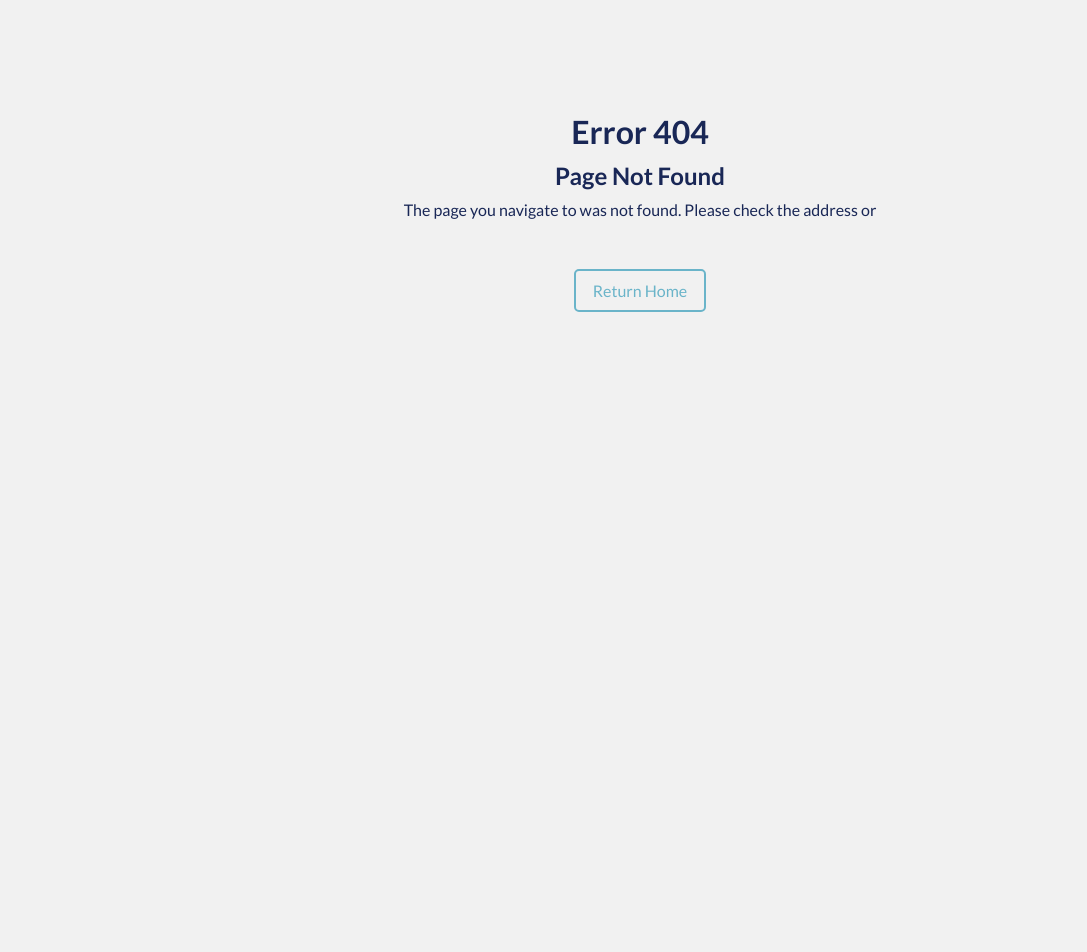
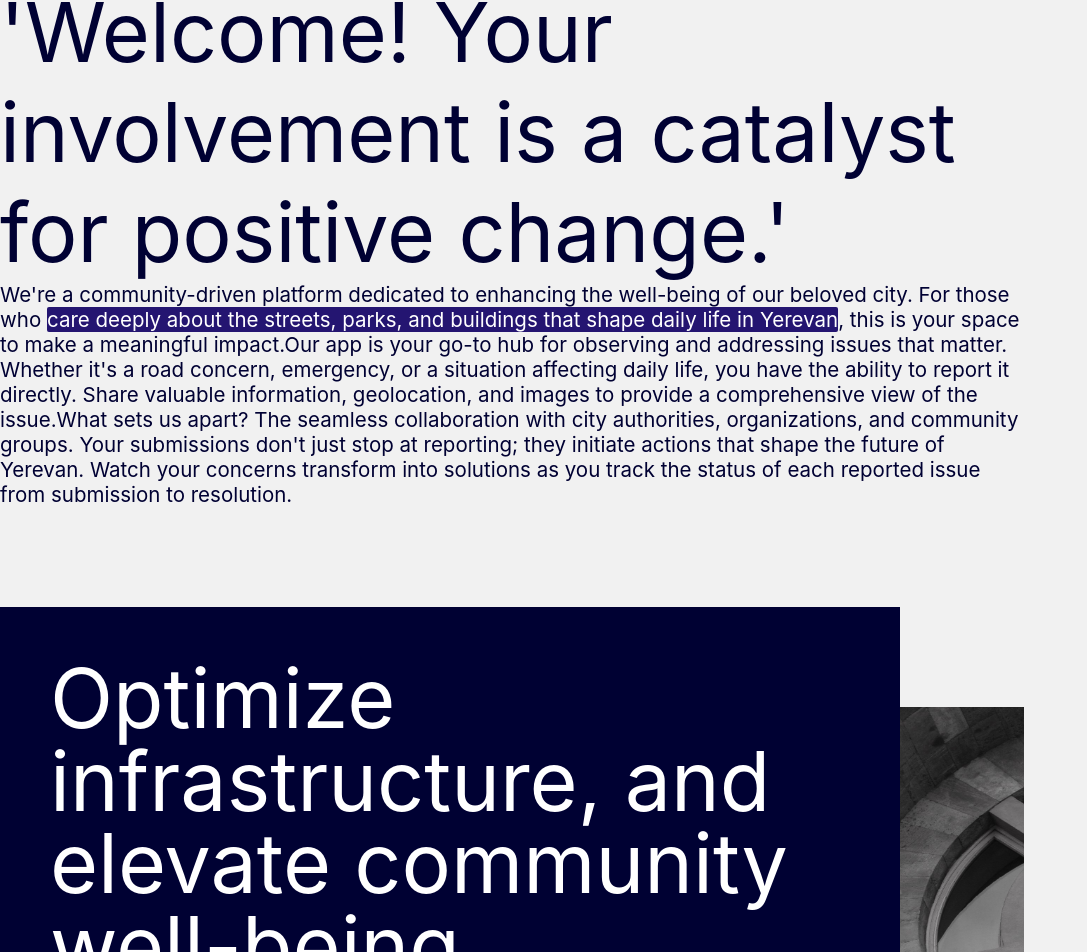
Before and after one commit to solidados/poghota-city-life, a React (Create React App) app in the folder frontend/: page /about in a window 1280 px wide. Before the commit this address had no page. Shown: the part 121-1073 px from the top of the page, without its empty margins (0-1087 px from the left). Before the commit the page ends 800 px from the top, so only its background shows below. Built offline with nearby package versions, Linux system fonts and the light colour scheme.

Commit message:
about us page

```diff
--- a/frontend/src/App.js
+++ b/frontend/src/App.js
@@ -13,6 +13,7 @@ import { useAuthContext } from "./hooks/useAuthContext";
 import Home from "./pages/Home";
 import Login from "./pages/Login";
 import Register from "./pages/Register";
+import AboutUs from "./pages/AboutUs/AboutUs";
 import Profile from "./pages/account/Profile";
 import Complaints from "./pages/account/Complaints";
 
@@ -31,6 +32,7 @@ function App () {
       <Route path="/" element={<RootLayout />}>
         {/*<Route index element={user ? <Home /> : <Navigate to="/login" />} />*/}
         <Route path="/" element={<Home />} />
+        <Route path = "about" element = {<AboutUs/>}/>
         <Route path="login" element={!user ? <Login /> : <Navigate to="/" />} />
         <Route path="register" element={!user ? <Register /> : <Navigate to="/" />} />
         <Route path="account" element={user ? <AccountLayout /> : <Navigate to="/login" />}>
--- /dev/null
+++ b/frontend/src/pages/AboutUs/AboutUs.jsx
@@ -0,0 +1,30 @@
+import { MISSIONS } from "./const";
+import opera from './opera.jpg';
+import AboutUsPageSlider from "./AboutUsPageSlider";
+import zvartnots from './zvartnots.jpg';
+import ornaments from './ornaments.jpg'
+import './style.css';
+
+const AboutUs = () => {
+    const missionsRenderer = MISSIONS.map((mission)=> <div className="mission"><div className = 'mission__id'>{mission.id}</div><div className = 'mission__text'><span className = 'mission__text__header'>{mission.header}</span>{mission.paragraph}</div></div>)
+    return <section className = 'aboutUs'>
+        <section className = "aboutUs__intro">
+       <p className = "aboutUs__intro__heading"> 'Welcome! Your involvement is a catalyst for positive change.'</p>
+            <p className = "aboutUs__intro__text">
+            We're a community-driven platform dedicated to enhancing the well-being of our beloved city. For those who <span className = "aboutUs__markedText">care deeply about the streets, parks, and buildings that shape daily life in Yerevan</span>, this is your space to make a meaningful impact.Our app is your go-to hub for observing and addressing issues that matter. Whether it's a road concern, emergency, or a situation affecting daily life, you have the ability to report it directly. Share valuable information, geolocation, and images to provide a comprehensive view of the issue.What sets us apart? The seamless collaboration with city authorities, organizations, and community groups. Your submissions don't just stop at reporting; they initiate actions that shape the future of Yerevan. Watch your concerns transform into solutions as you track the status of each reported issue from submission to resolution.
+            </p>
+        </section>
+        <section className = "aboutUs__firstSection">
+           <img className = "aboutUs__firstSection__img" src={ornaments} alt="ornaments" />
+           <div className="aboutUs__firstSection__text">Optimize infrastructure, and elevate community well-being seamlessly.</div>
+        </section >
+        <section className = "aboutUs__missionsSection">
+         {missionsRenderer}
+        </section>
+        <section className = "aboutUs__thirdSection">
+           <img className = "aboutUs__thirdSection__img" src={opera} alt="opera" />
+           <div className="aboutUs__thirdSection__text">Together, let's create a Yerevan built on collective efforts and shared triumphs.</div>
+        </section >
+    </section>
+};
+export default AboutUs;
--- /dev/null
+++ b/frontend/src/pages/AboutUs/const.jsx
@@ -0,0 +1,27 @@
+export const MISSIONS = [
+    {
+        id: 1,
+        header: 'City Love:',
+        paragraph: 'Connect with fellow Yerevan residents, contribute your ideas, and report issues. Together, lets shape a city we are proud to call home. ',
+    },
+    {
+        id: 2,
+        header: 'Celebrate Success:',
+        paragraph: 'Your involvement is a catalyst for positive change. Lets share in the victories that make Yerevan even more remarkable.',
+    },
+    {
+        id: 3,
+        header: 'Snap, Share, Solve:',
+        paragraph: 'Capture and share issues effortlessly. Your photos and details guide improvements, creating a Yerevan that works for everyone.',
+    },
+    {
+        id: 4,
+        header: 'Snap, Share, Solve:',
+        paragraph: 'Capture and share issues effortlessly. Your photos and details guide improvements, creating a Yerevan that works for everyone.',
+    },
+    {
+        id: 5,
+        header: 'Community Power:',
+        paragraph: 'Unite with neighbors, organizations, and authorities. Your voice matters. Lets build a Yerevan that thrives on shared contributions and shared victories.',
+    },
+]
--- /dev/null
+++ b/frontend/src/pages/AboutUs/style.css
@@ -0,0 +1,143 @@
+.aboutUs {
+    width: 80%;
+    display: flex;
+    flex-direction: column;
+    gap: 150px;
+    align-items: center;
+}
+
+.aboutUs__intro {
+    display: flex;
+    margin-bottom: 50px;
+    flex-direction: column;
+    align-items: center;
+    justify-content: center;
+}
+.aboutUs__intro__text {
+    width: 100%;
+    color:  #000133;
+font-family: Inter;
+font-size: 20.5px;
+font-style: normal;
+font-weight: 400;
+
+}
+
+.aboutUs__intro__heading {
+    color: #000133;
+    font-family: Inter;
+    font-size: 82.5px;
+    font-style: normal;
+    font-weight: 400;
+}
+.aboutUs__missionsSection {
+    width: 100%;
+    display: flex;
+    gap: 24px;
+    margin-bottom: 50px;
+    flex-wrap: wrap;
+    align-items: center;
+    justify-content: left;
+}
+.mission {
+    width: 100%;
+    max-width: 350px;
+    height: 131px;
+    gap: 24px;
+    padding: 24px;
+    display: flex;
+    align-items: center;
+    justify-content: center;
+}
+
+.mission__id {
+color: #000133;
+font-family: Inter;
+font-size: 106px;
+font-style: normal;
+font-weight: 400;
+line-height: 110px; /* 103.774% */
+}
+
+.mission__text {
+color:  #000133;
+font-family: Inter;
+font-size: 20.5px;
+font-style: normal;
+font-weight: 400;
+line-height: 24px; /* 117.073% */
+}
+
+.aboutUs__firstSection{
+    width: 100%;
+    height: 405px;
+    position: relative;
+    display: flex;
+
+    align-items: center;
+    justify-content: center;
+}
+.aboutUs__firstSection__img {
+    width: 720px;
+    height: 405px;
+    position: absolute;
+    right: 0px;
+    z-index: 0;
+}
+
+.aboutUs__firstSection__text {
+    background-color: #000133;
+    text-align: left;
+    position: absolute;
+    top: -100px;
+    left: 0px;
+    width: 900px;
+    color: #FFF;
+    padding: 50px;
+    font-family: Inter;
+    font-size: 82.5px;
+    font-style: normal;
+    font-weight: 400;
+    line-height: 82.5px;
+    z-index: 1;
+}
+
+.aboutUs__thirdSection{
+    width: 100%;
+    height: 405px;
+    position: relative;
+    display: flex;
+
+    align-items: center;
+    justify-content: center;
+}
+.aboutUs__thirdSection__img {
+    width: 720px;
+    height: 405px;
+    position: absolute;
+    left: 0px;
+    z-index: 0;
+}
+
+.aboutUs__thirdSection__text {
+background-color: #000133;
+text-align: right;
+position: absolute;
+top: -100px;
+right: 0px;
+width: 900px;
+color: #FFF;
+padding: 50px;
+font-family: Inter;
+font-size: 82.5px;
+font-style: normal;
+font-weight: 400;
+line-height: 82.5px;
+z-index: 1;
+}
+
+.aboutUs__markedText {
+    color: #FFF;
+    border-radius: 2px;
+    background-color: #241571;
+}
```
Also changed, not shown: frontend/src/pages/AboutUs/opera.jpg (added), frontend/src/pages/AboutUs/ornaments.jpg (added).
